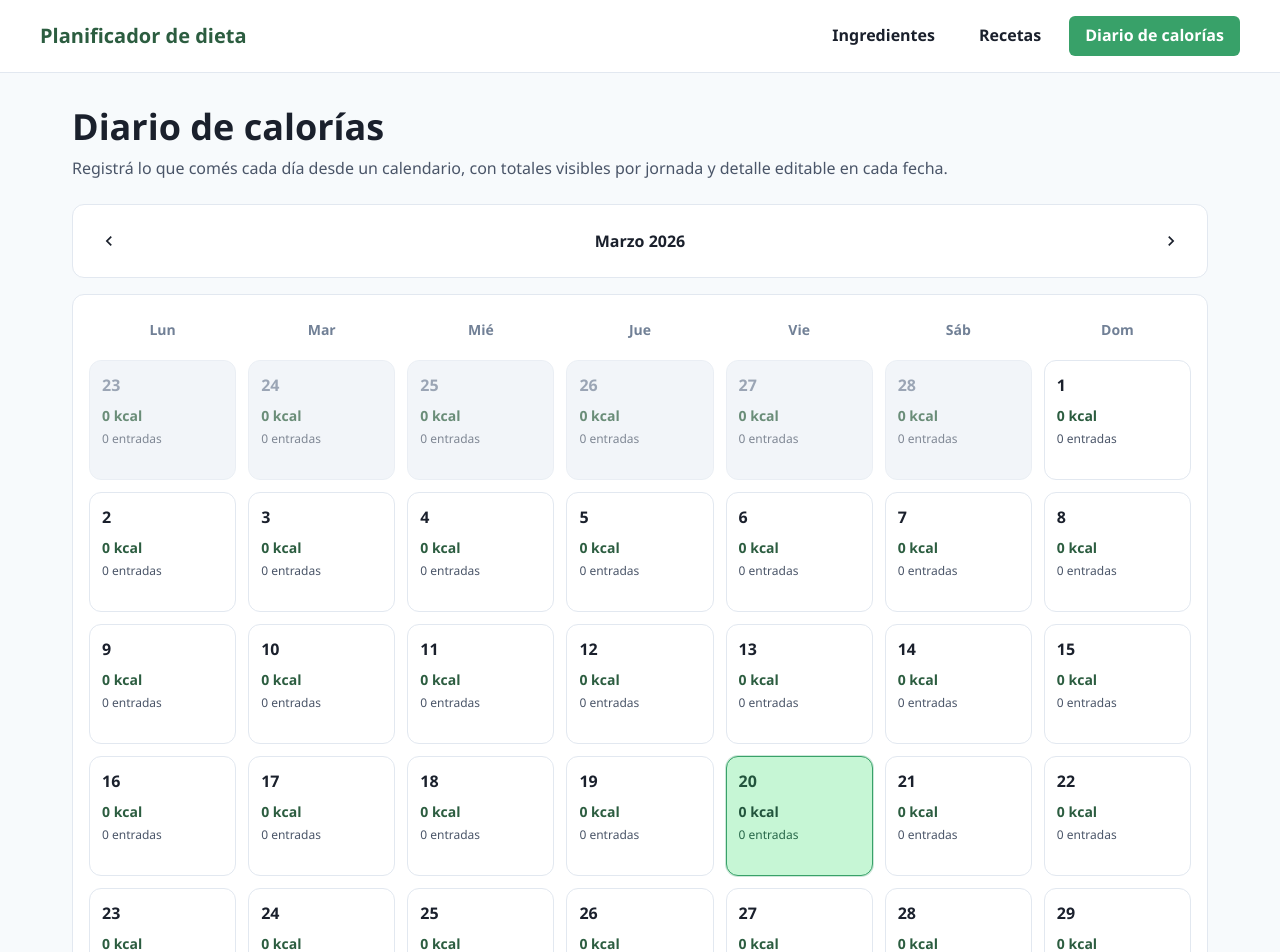
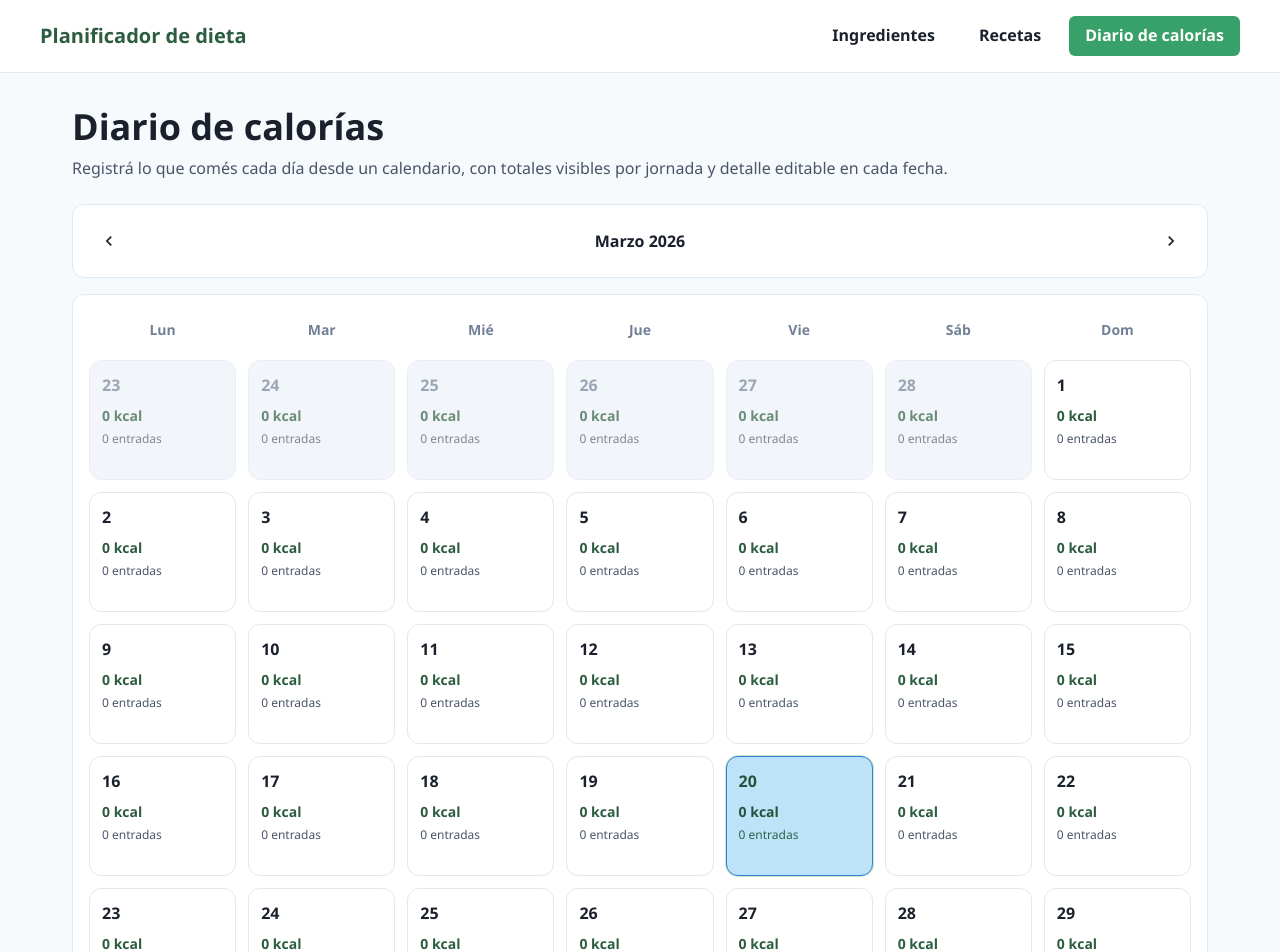
Before and after one commit to rociodiaz-sistemas/Dieta, a React (Vite) app: page /diario-calorias in a window 1280 px wide. Shown: the top 952 px of the page. Built offline with nearby package versions, Linux system fonts and the light colour scheme.

Commit message:
today calendar

```diff
--- a/src/components/diario/CalendarDayCell.tsx
+++ b/src/components/diario/CalendarDayCell.tsx
@@ -27,13 +27,13 @@ export const CalendarDayCell = ({
         rounded="xl"
         borderWidth="1px"
         borderColor={
-          isToday ? "green.500" : hasEntries ? "#dff94e" : "gray.200"
+          isToday ? "blue.500" : hasEntries ? "yellow.500" : "gray.200"
         }
         bg={
           isToday
-            ? "green.100"
+            ? "blue.100"
             : hasEntries
-              ? "#e5f1a345"
+              ? "yellow.100"
               : isCurrentMonth
                 ? "white"
                 : "gray.100"
```
